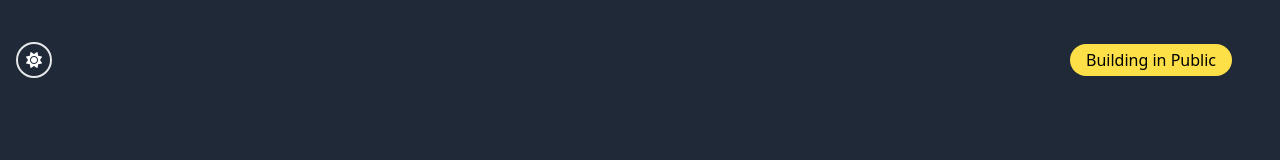
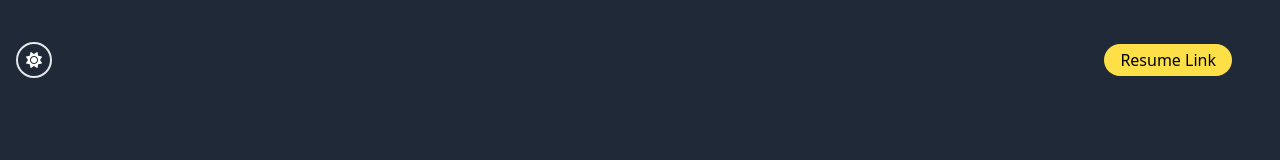
Before and after one commit to PrgrmrHarshShukla/Portfolio, a React (Vite) app in the folder client/: page / in a window 1280 px wide. Shown: the top 160 px of the page. Built offline with nearby package versions, Linux system fonts and the light colour scheme.

Commit message:
add: Resume Link

```diff
--- a/client/src/components/About.jsx
+++ b/client/src/components/About.jsx
@@ -12,11 +12,15 @@ function About(props) {
      setShow(true);
    }, []);
 
-   const scrollDown = () => {
-      window.scrollTo({
-         top: 900,
-         behavior: 'smooth'
-      });
+   // const scrollDown = () => {
+   //    window.scrollTo({
+   //       top: 900,
+   //       behavior: 'smooth'
+   //    });
+   // }
+
+   const handleClick = () => {
+      window.open("https://drive.google.com/file/d/1Us5h7KwzpRvEJcWyvHuZ-dkX7wz0xxsn/view?usp=drivesdk", "_blank");
    }
 
    return (
@@ -32,13 +36,12 @@ function About(props) {
                whileHover={{ scale: 1.05 }}
                whileTap={{ scale: 0.9 }}
                transition={{ duration: 0.3, ease: "easeInOut" }}
-               onClick={scrollDown}
-               title="Contact Me"
-               className="bg-yellow-300 hover:bg-gradient-to-tr from-white to-yellow-500 rounded-full p-1 px-4 text-black"
+               onClick={handleClick}
+               title="Resume Link"
+               className="bg-yellow-300 hover:bg-gradient-to-tr from-white to-yellow-500 rounded-full p-1 px-4 text-black flex justify-center items-center"
             >
-               <button
-               >
-                  Building in Public
+               <button>
+                  Resume Link
                </button>
             </motion.button>
          </div>
```
Also changed, not shown: 1 other file (tests, documents, lock files or other folders).
